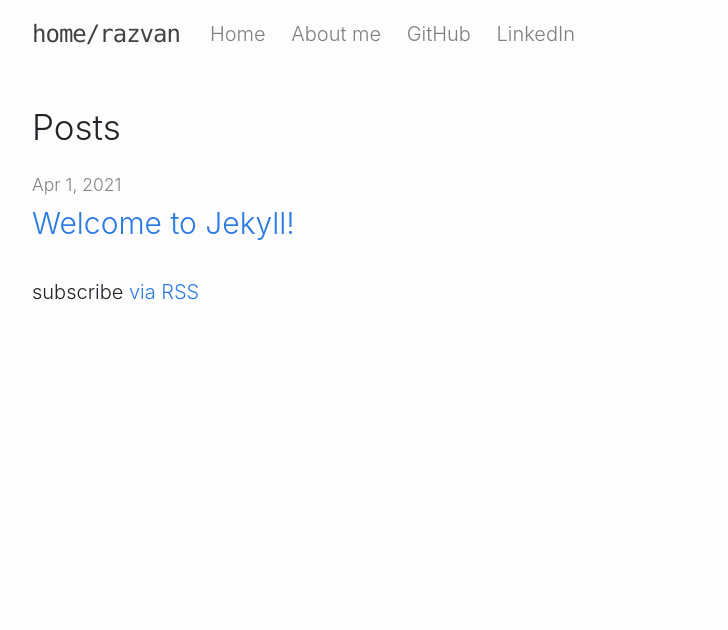
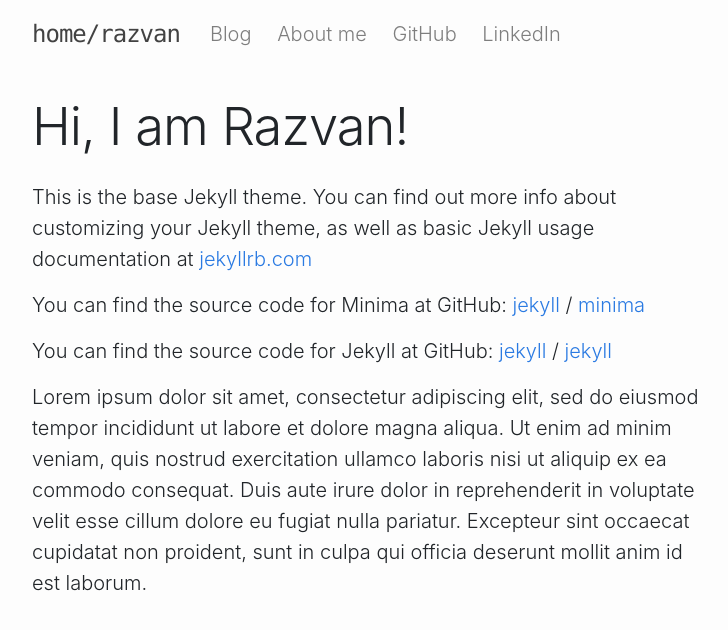
Before and after one commit to razvanra2/razvanra2.github.io, a Jekyll site: the page built from index.markdown, in a window 1280 px wide. Shown: the top 630 px of the page, without its empty margins (273-1001 px from the left). Built offline with Jekyll 4.4.1, drawn with Linux system fonts in a browser that asks for light colours.

Commit message:
change index to be about

```diff
--- a/_includes/header.html
+++ b/_includes/header.html
@@ -17,15 +17,10 @@
         </label>
 
         <div class="trigger">
-          {%- for path in page_paths -%}
-            {%- assign my_page = site.pages | where: "path", path | first -%}
-            {%- if my_page.title -%}
-            <a class="page-link" href="/">Home</a>
-            <a class="page-link" href="/about/">About me</a>
+            <a class="page-link" href="/blog/">Blog</a>
+            <a class="page-link" href="/">About me</a>
             <a class="page-link" href="https://github.com/RazvanRa2">GitHub</a>
             <a class="page-link" href="https://www.linkedin.com/in/razvanradoi/">LinkedIn</a>
-            {%- endif -%}
-          {%- endfor -%}
         </div>
       </nav>
     {%- endif -%}
--- a/_layouts/home.html
+++ b/_layouts/home.html
@@ -28,7 +28,6 @@ layout: default
       {%- endfor -%}
     </ul>
 
-    <p class="rss-subscribe">subscribe <a href="{{ "/feed.xml" | relative_url }}">via RSS</a></p>
   {%- endif -%}
 
 </div>
--- /dev/null
+++ b/blog.markdown
@@ -0,0 +1,4 @@
+---
+layout: home
+permalink: /blog/
+---
--- a/index.markdown
+++ b/index.markdown
@@ -2,5 +2,20 @@
 # Feel free to add content and custom Front Matter to this file.
 # To modify the layout, see https://jekyllrb.com/docs/themes/#overriding-theme-defaults
 
-layout: home
+layout: page
+title: Hi, I am Razvan!
 ---
+This is the base Jekyll theme. You can find out more info about customizing your Jekyll theme, as well as basic Jekyll usage documentation at [jekyllrb.com](https://jekyllrb.com/)
+
+You can find the source code for Minima at GitHub:
+[jekyll][jekyll-organization] /
+[minima](https://github.com/jekyll/minima)
+
+You can find the source code for Jekyll at GitHub:
+[jekyll][jekyll-organization] /
+[jekyll](https://github.com/jekyll/jekyll)
+
+
+[jekyll-organization]: https://github.com/jekyll
+
+Lorem ipsum dolor sit amet, consectetur adipiscing elit, sed do eiusmod tempor incididunt ut labore et dolore magna aliqua. Ut enim ad minim veniam, quis nostrud exercitation ullamco laboris nisi ut aliquip ex ea commodo consequat. Duis aute irure dolor in reprehenderit in voluptate velit esse cillum dolore eu fugiat nulla pariatur. Excepteur sint occaecat cupidatat non proident, sunt in culpa qui officia deserunt mollit anim id est laborum.
```
Also changed, not shown: about.markdown (deleted, +0 -20 lines).
